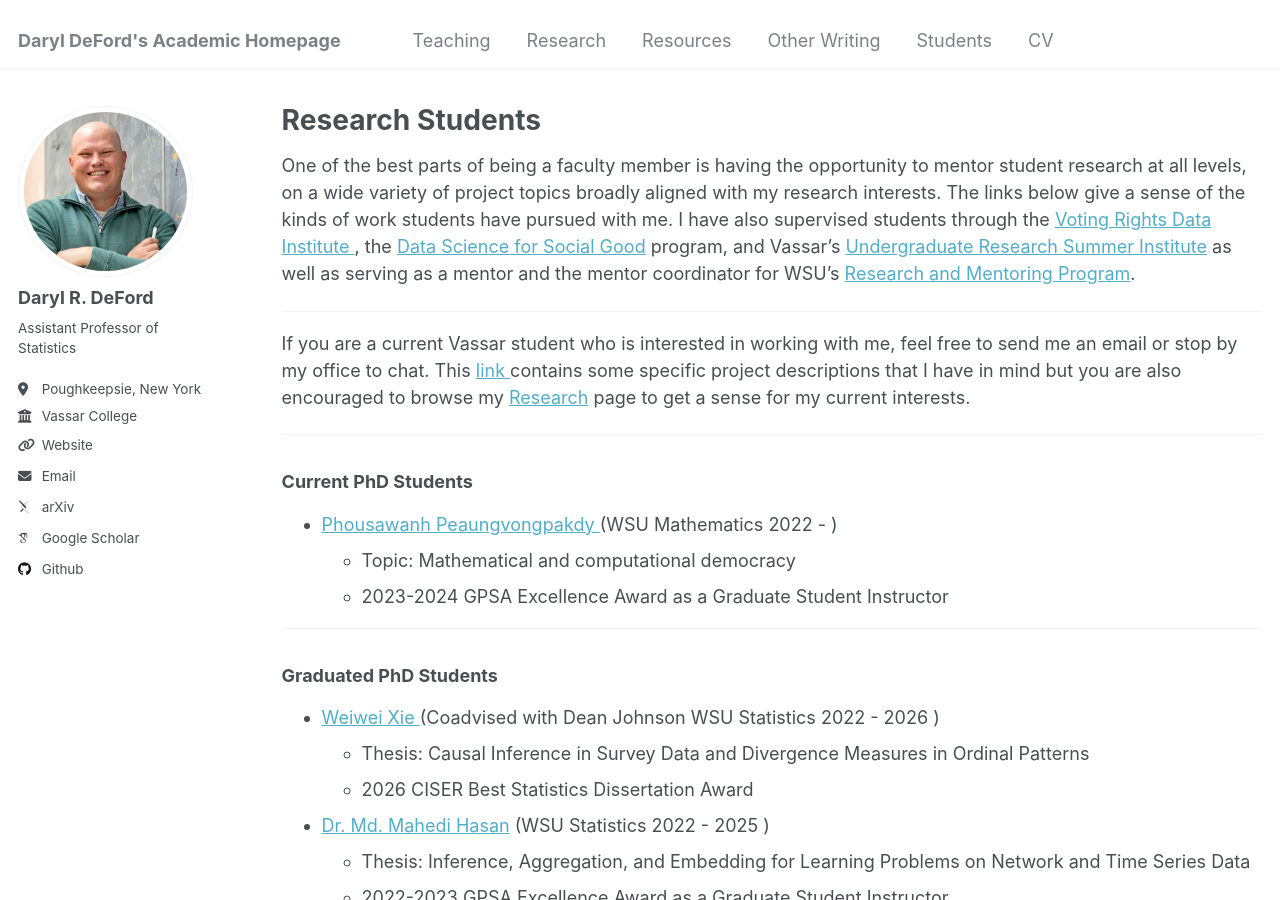
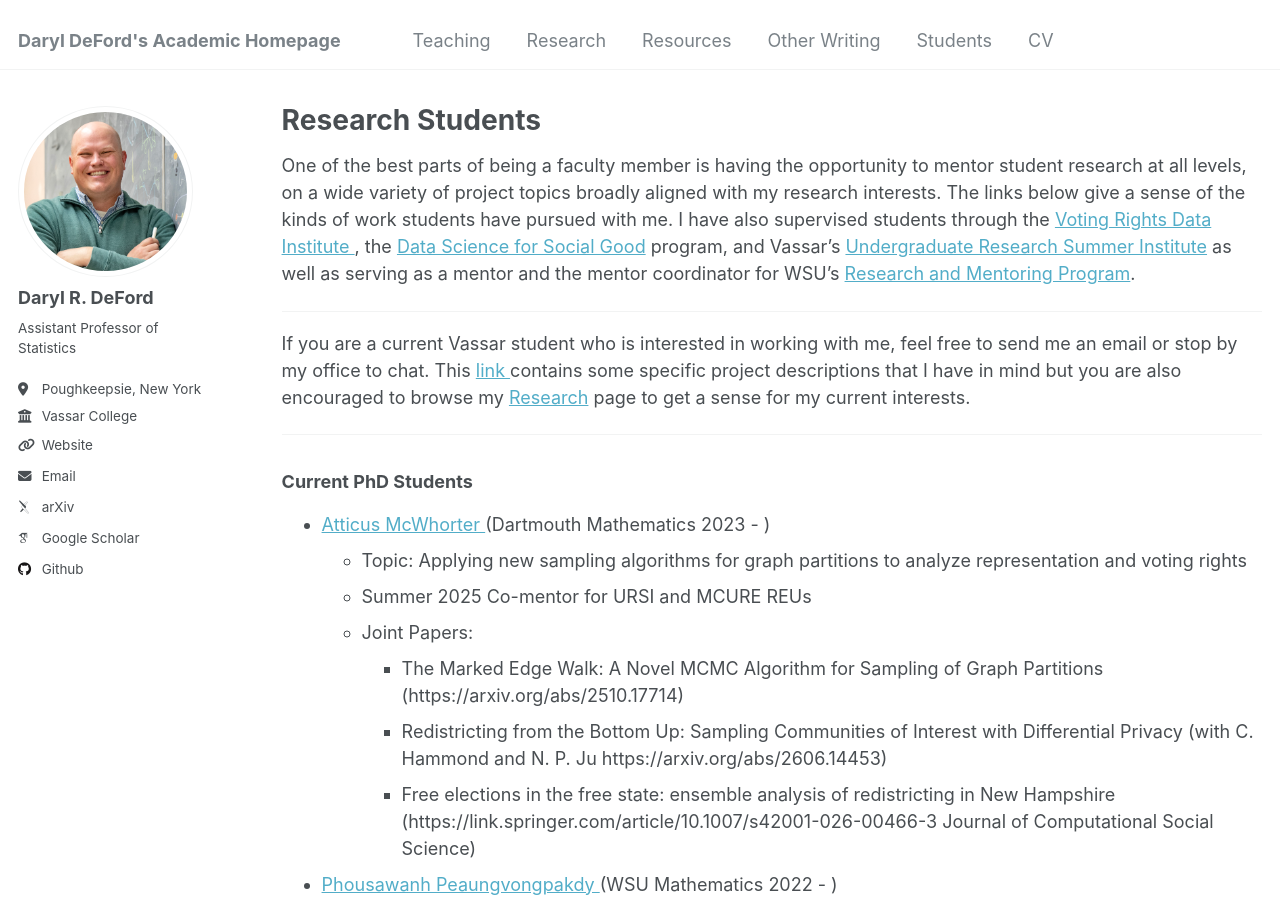
Before and after one commit to drdeford/drdeford.github.io, a Jekyll site: the page built from _pages/Students.md, in a window 1280 px wide and 900 px high. Built offline with Jekyll 4.4.1, drawn with Linux system fonts in a browser that asks for light colours; some web fonts are replaced.

Commit message:
Update Students.md

```diff
--- a/_pages/Students.md
+++ b/_pages/Students.md
@@ -27,6 +27,21 @@ If you are a current Vassar student who is interested in working with me, feel f
 <li>Topic: Clustering metrics for multiplex networks </li>
 </ul>
 -->
+<li> <a href="https://amcwhorter.github.io/index.html"> Atticus McWhorter </a> (Dartmouth Mathematics 2023 - )
+</li>
+<ul>
+<li>Topic: Applying new sampling algorithms for graph partitions to analyze representation and voting rights </li>
+<li> Summer 2025 Co-mentor for URSI and MCURE REUs </li>
+  <li> Joint Papers:
+  <ul>
+    <li>  The Marked Edge Walk: A Novel MCMC Algorithm for Sampling of Graph Partitions (https://arxiv.org/abs/2510.17714) </li>
+    <li> Redistricting from the Bottom Up: Sampling Communities of Interest with Differential Privacy (with C. Hammond and N. P. Ju https://arxiv.org/abs/2606.14453)</li>
+    <li> Free elections in the free state: ensemble analysis of redistricting in New Hampshire  (https://link.springer.com/article/10.1007/s42001-026-00466-3 Journal of Computational Social Science)</li>
+  </ul>
+  </li>
+  </ul>
+
+
 <li> <a href="https://www.math.wsu.edu/students/ppeaungvongpakdy/"> Phousawanh Peaungvongpakdy </a> (WSU Mathematics 2022 - )
 </li>
 <ul>
```
